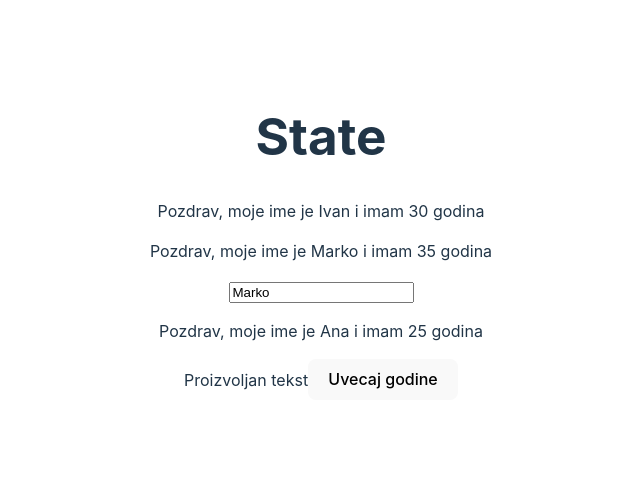
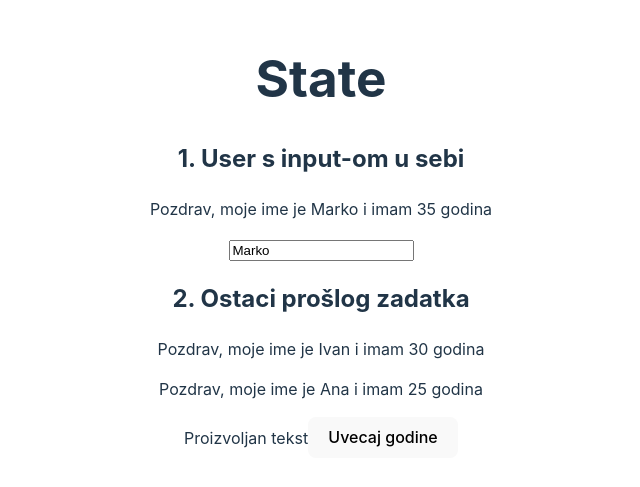
Before and after one commit to komer-algebra/z10-event, a React (Vite) app: page / in a window 1280 px wide. Shown: the part 163-650 px from the top of the page, without its empty margins (319-959 px from the left). Built offline with nearby package versions, Linux system fonts and the light colour scheme.

Commit message:
Razdvajanje starog od novog

```diff
--- a/src/App.jsx
+++ b/src/App.jsx
@@ -37,8 +37,12 @@ function App() {
   return (
     <>
       <h1>State</h1>
+
+      <h2>1. User s input-om u sebi</h2>
+      <UserFunction name={users[1].name} age={users[1].age} changeName={changeName[1]} />
+
+      <h2>2. Ostaci prošlog zadatka</h2>
       <UserClass name={users[0].name} age={users[0].age} />
-      <UserFunction name={users[1].name} age={users[1].age} changeName={changeName[1]} />
       <UserChildren name={users[2].name} age={users[2].age}>
         {tekst}
       </UserChildren>
```
